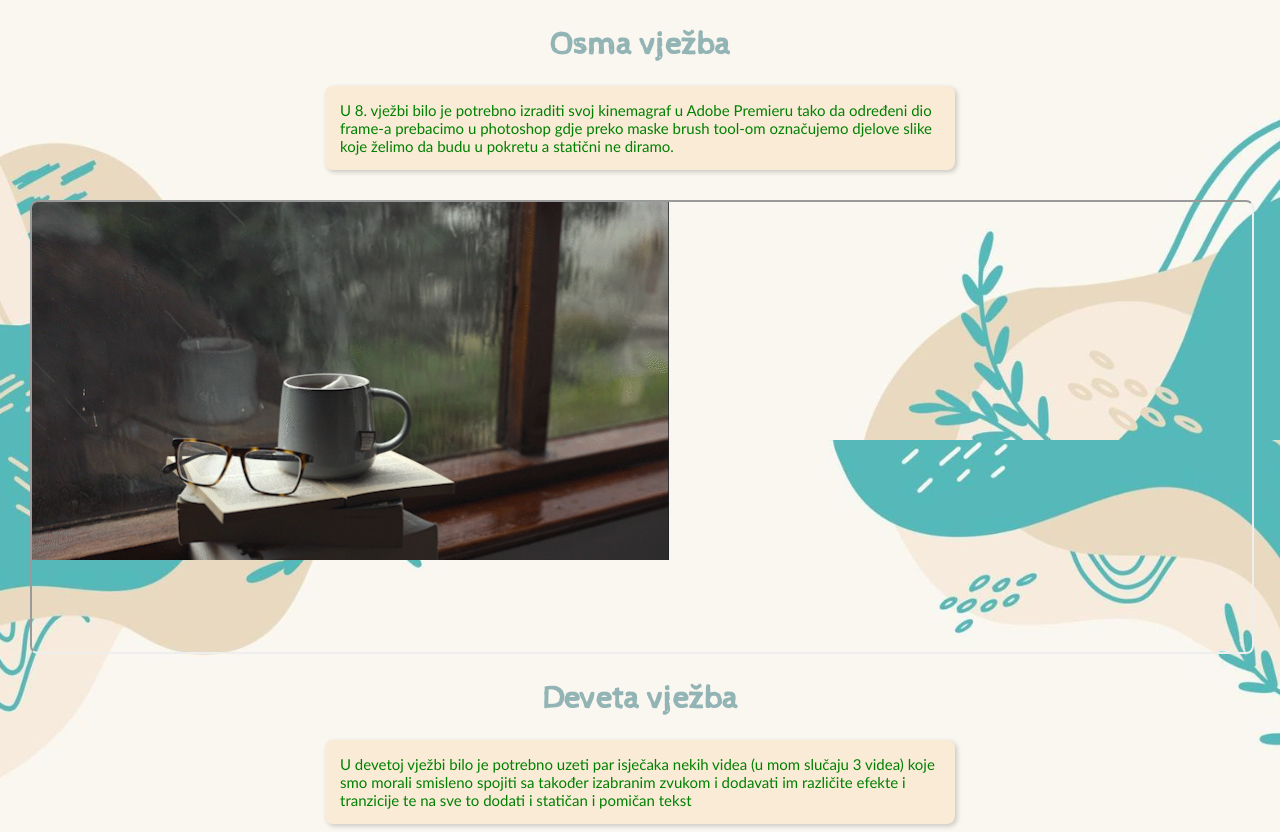
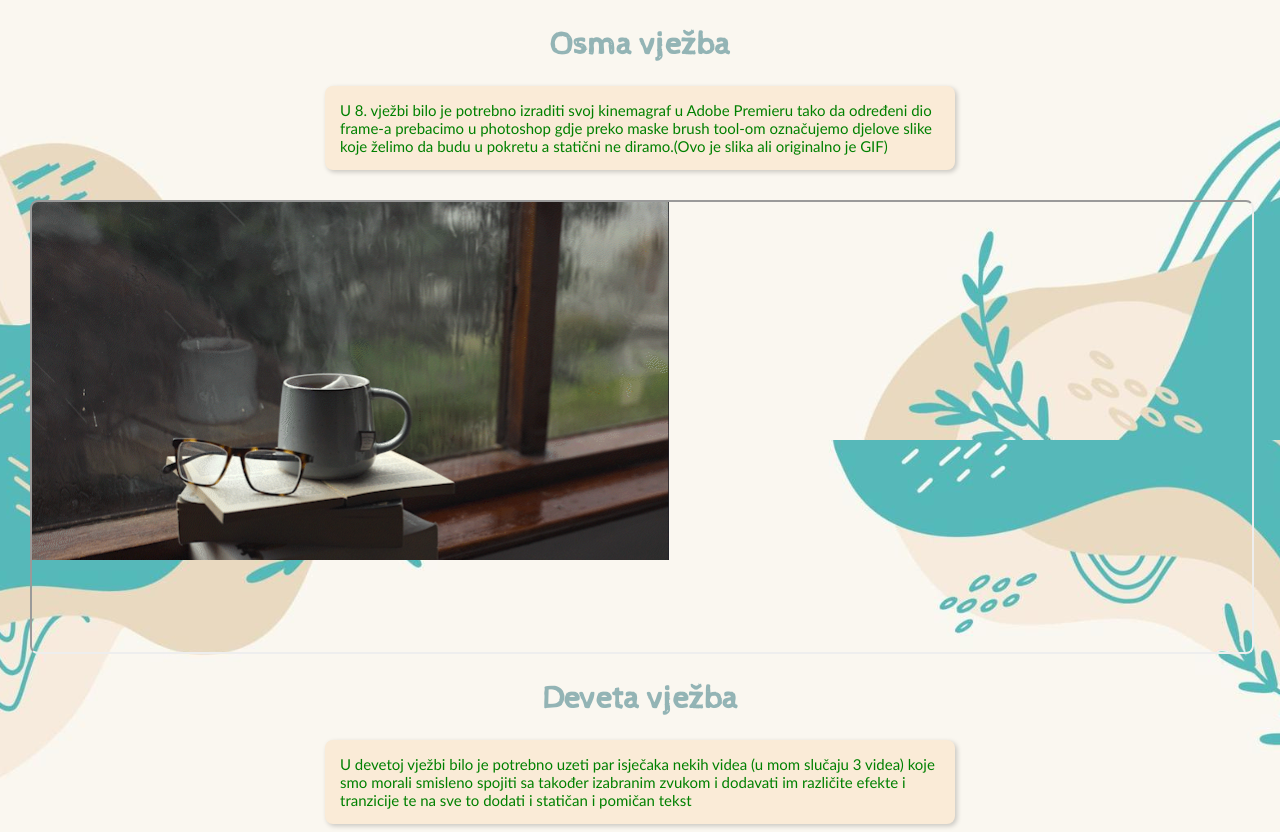
Before and after one commit to PiaHercigonja/Pia_Hercigonja3, a plain HTML site: page vjezbe.html in a window 1280 px wide. Shown: the part 5960-6792 px from the top of the page. Drawn offline with Linux system fonts and the light colour scheme.

Commit message:
Update vjezbe.html

```diff
--- a/vjezbe.html
+++ b/vjezbe.html
@@ -55,7 +55,7 @@
     <iframe src="vjezbee/2projektni_PiaHercigonja.jpg" width="1000" height="900"></iframe>
 
     <h1>Osma vježba</h1>
-    <p>U 8. vježbi bilo je potrebno izraditi svoj kinemagraf u Adobe Premieru tako da određeni dio frame-a prebacimo u photoshop gdje preko maske brush tool-om označujemo djelove slike koje želimo da budu u pokretu a statični ne diramo.
+    <p>U 8. vježbi bilo je potrebno izraditi svoj kinemagraf u Adobe Premieru tako da određeni dio frame-a prebacimo u photoshop gdje preko maske brush tool-om označujemo djelove slike koje želimo da budu u pokretu a statični ne diramo.(Ovo je slika ali originalno je GIF)
     </p>
     <iframe src="vjezbee/rezultat_premiere.png" width="600" height="400"></iframe>
 
```
